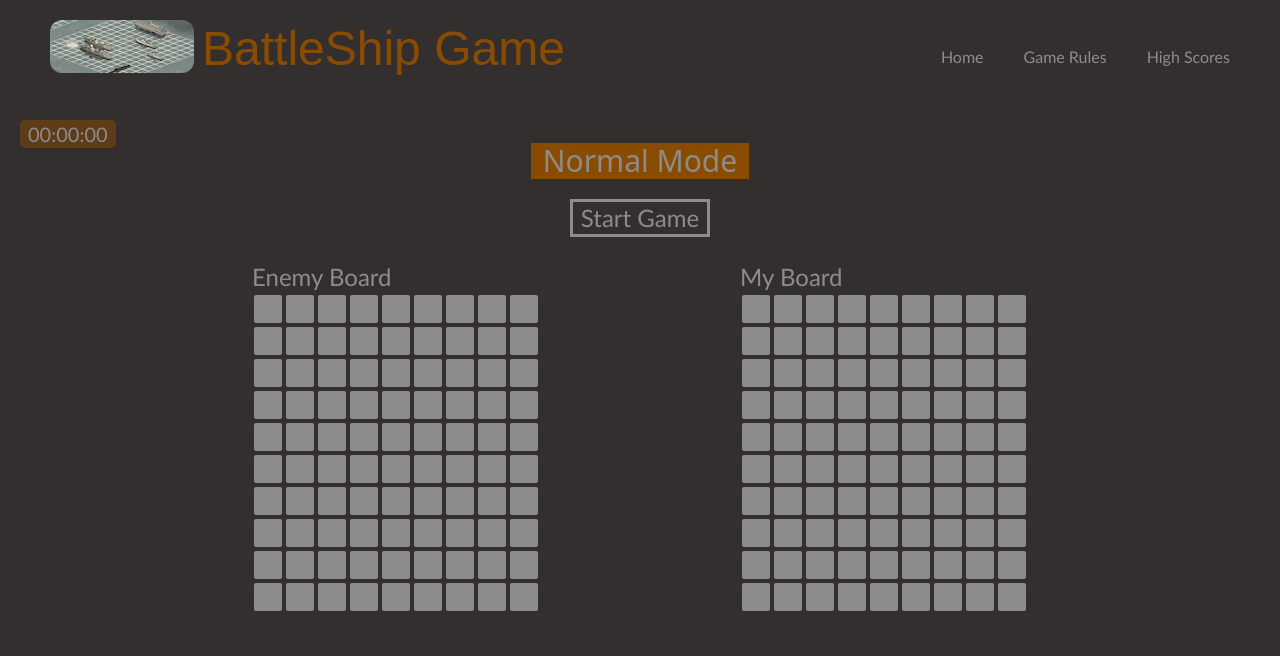
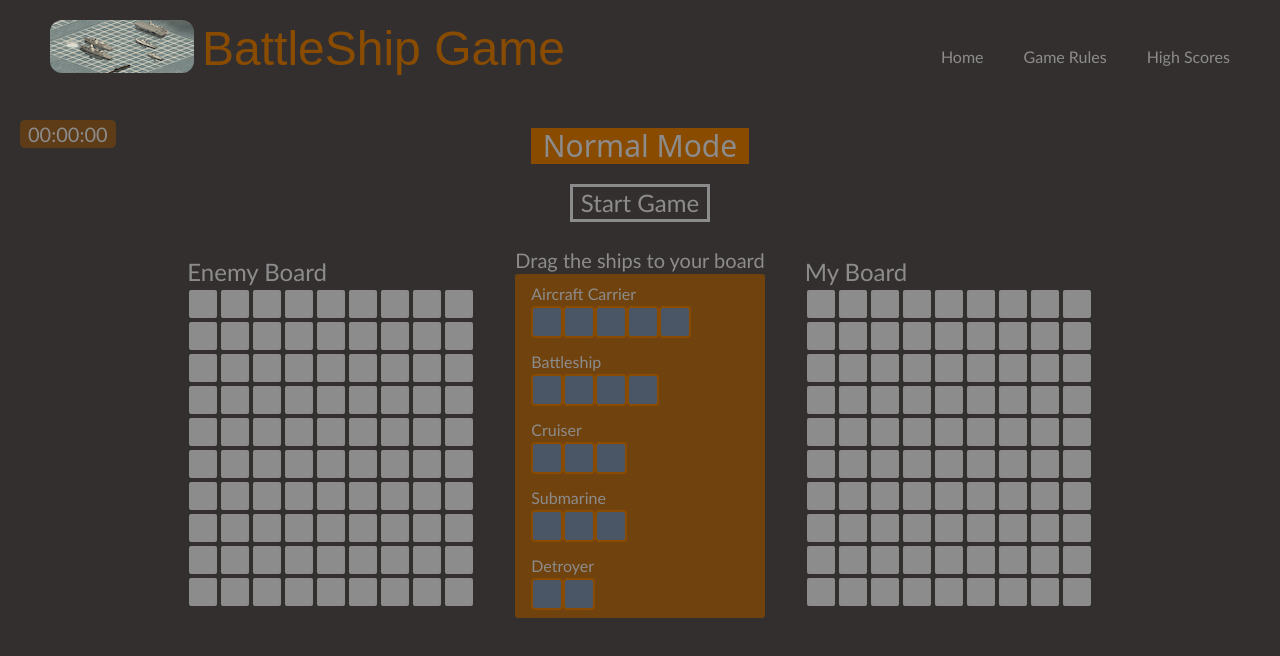
Before and after one commit to honzie-y/Battleship-Game, a React (Vite) app: page /game/normal in a window 1280 px wide. Shown: the top 656 px of the page. Built offline with nearby package versions, Linux system fonts and the light colour scheme; a web font is replaced by a local one.

Commit message:
minor change to Ships, Timer, and Games

```diff
--- a/src/Games.jsx
+++ b/src/Games.jsx
@@ -2,10 +2,13 @@ import { useState } from 'react';
 import { useLocation } from 'react-router-dom';
 import Timer from './components/Timer';
 import GridBoard from './components/GridBoard';
+import Ships from './components/Ships';
 
 const Games = () => {
     const location = useLocation();
     const path = location.pathname;
+
+    const [gameStart, setGameStart] = useState(false);
 
     const rows = 10;
     const columns = 9;
@@ -36,19 +39,26 @@ const Games = () => {
 
     const valueTypes = ["blank", "ship", "hit", "miss"];
 
+
+    const clickStartGame = () => {
+        alert("Game started");
+    }
+
   return (
-    <div className='flex flex-col items-center justify-center min-h-[calc(100vh-250px)]'>
+    <div className='flex flex-col items-center justify-center pb-15 min-h-[calc(100vh-200px)]'>
         {path === "/game/easy" && <h1 className='mt-3 font-barrio text-2xl sm:text-3xl bg-yellow-800 w-fit px-3'>Easy Mode</h1>}
         {path === "/game/normal" && <h1 className='mt-3 font-barrio text-2xl sm:text-3xl bg-yellow-800 w-fit px-3'>Normal Mode</h1>}
 
         <div className='fixed left-5 top-18 sm:top-30 bg-yellow-800/50 px-2 rounded-[5px] sm:text-xl'><Timer isRunning={false}/></div>
 
-        <button className='text-xl sm:text-2xl mt-5 border-3 px-2 hover:bg-yellow-800 cursor-pointer'>Start Game</button>
+        <button className='text-xl sm:text-2xl mt-5 border-3 px-2 hover:bg-yellow-800 cursor-pointer' onClick={clickStartGame}>Start Game</button>
 
-        <div className='flex flex-col items-center sm:flex-row sm:justify-center sm:gap-20 md:gap-50'>
+        <div className='flex flex-col items-center sm:flex-row sm:justify-center sm:gap-2 md:gap-10'>
             <GridBoard playerBoard={enemyGrids} playerWho={"Enemy Board"}/>
+            <Ships />
             <GridBoard playerBoard={myGrids} playerWho={"My Board"}/>
         </div>
+
     </div>
   )
 }
--- /dev/null
+++ b/src/components/Ships.jsx
@@ -0,0 +1,37 @@
+
+
+const Ships = () => {
+
+    const shipsSpaces = {
+        "Aircraft Carrier": [5, "grid-cols-5"],
+        "Battleship": [4, "grid-cols-4"],
+        "Cruiser": [3, "grid-cols-3"],
+        "Submarine": [3, "grid-cols-3"],
+        "Detroyer": [2, "grid-cols-2"],
+    };
+
+  return (
+    <div className="mt-6">
+        <h1 className="text-[17px] sm:text-xl text-center">Drag the ships to your board</h1>
+        <div className="flex flex-wrap gap-3 sm:flex-col bg-yellow-800/70 rounded-[3px] px-4 py-2">
+            {Object.entries(shipsSpaces).map(([shipName, shipSpace]) => {
+                return (
+                    <div key={shipName}>
+                        <h1>{shipName}</h1>
+                        <div className={`grid w-fit ${shipSpace[1]}`} draggable="true">
+                            {Array.from({length: shipSpace[0]}).map((_, index) => {
+                                return (
+                                    <div key={index} className="border-2 rounded-[4px] border-yellow-800 w-6.5 h-6.5
+                                    md:w-8 md:h-8 bg-gray-600">&nbsp;</div>
+                                )
+                            })}
+                        </div>
+                    </div>
+                )
+            })}
+        </div>
+    </div>
+  )
+};
+
+export default Ships;
--- a/src/components/Timer.jsx
+++ b/src/components/Timer.jsx
@@ -9,7 +9,7 @@ const Timer = ({isRunning}) => {
 
     if (isRunning) {
         intervalId = setInterval(() => {
-            setTime(prevTime => prevTime + 1000);
+            setTime(prevTime => prevTime + 1);
         }, 1000);
     } else {
         reset(); // ** use this design for now, may change later
@@ -23,9 +23,9 @@ const Timer = ({isRunning}) => {
   }
 
   const formatTime = () => {
-    const seconds = `${Math.floor((time / 1000) % 60)}`.padStart(2, '0');
-    const minutes = `${Math.floor((time / 60000) % 60)}`.padStart(2, '0');
-    const hours = `${Math.floor((time / 3600000) % 24)}`.padStart(2, '0');
+    const seconds = `${Math.floor(time % 60)}`.padStart(2, '0');
+    const minutes = `${Math.floor((time / 60) % 60)}`.padStart(2, '0');
+    const hours = `${Math.floor((time / 3600) % 24)}`.padStart(2, '0');
 
     return `${hours}:${minutes}:${seconds}`;
   }
```
